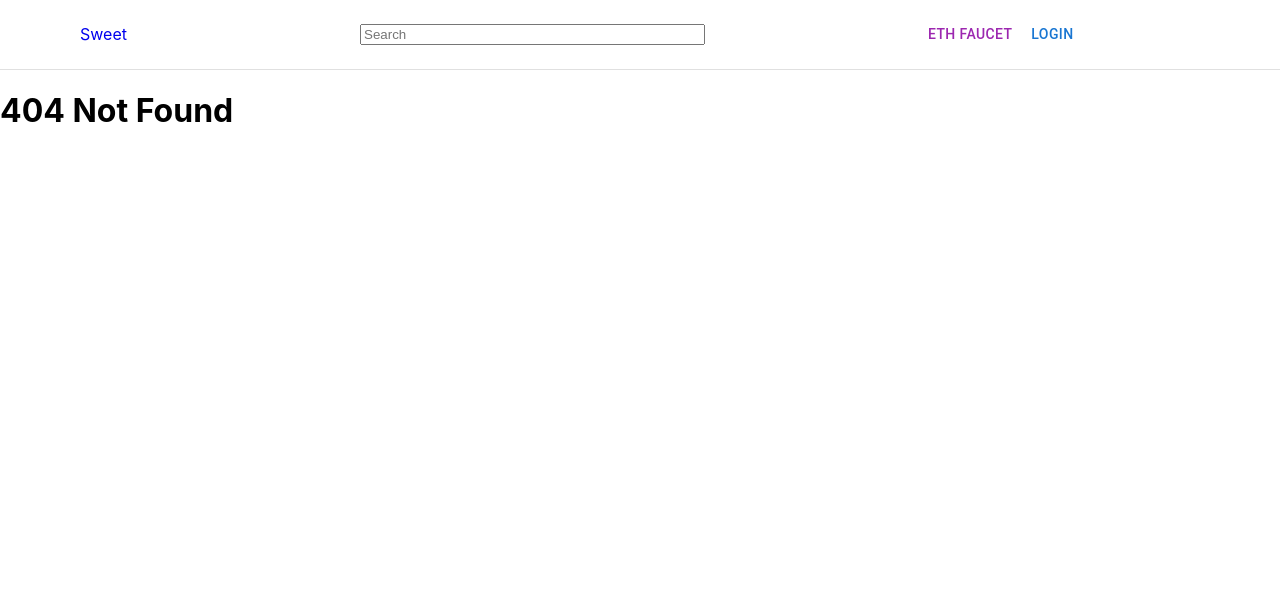
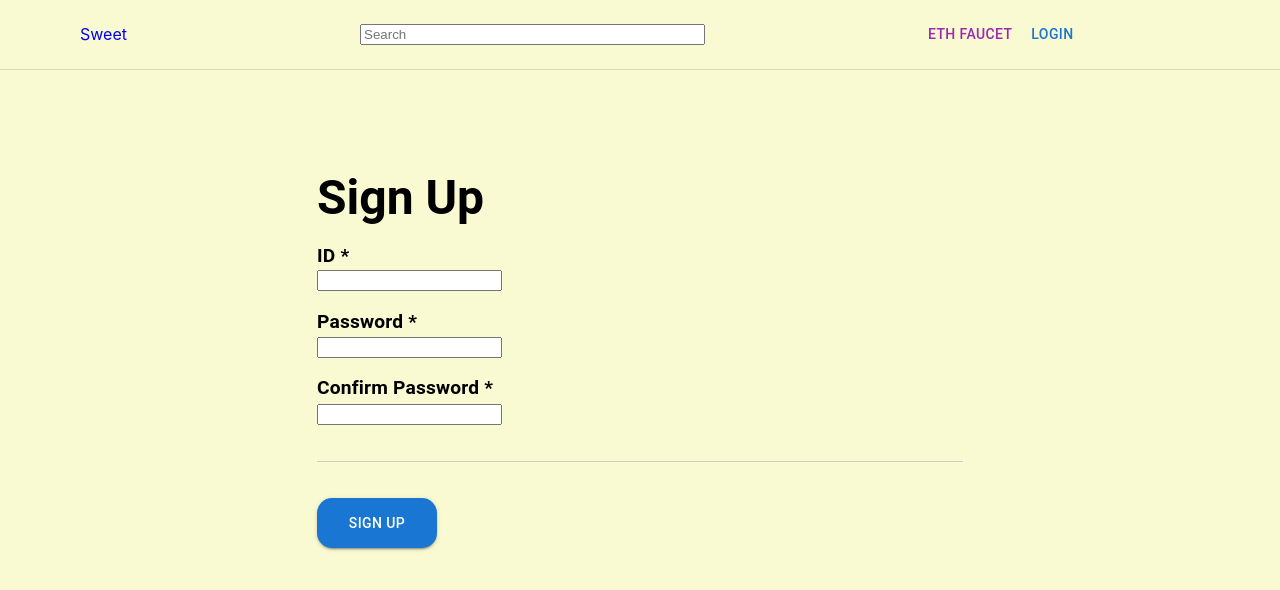
Before and after one commit to codestates-beb/beb-09-second-blockpink, a React (Create React App) app in the folder client/: page /signup in a window 1280 px wide. Before the commit this address had no page. Shown: the top 590 px of the page. Built offline with nearby package versions, Linux system fonts and the light colour scheme.

Commit message:
SignUp page update

```diff
--- a/client/src/App.js
+++ b/client/src/App.js
@@ -10,6 +10,7 @@ import WritePage from "./pages/WritePage";
 import DetailPage from "./pages/DetailPage";
 import MintPage from "./pages/MintPage";
 import NotFound from "./pages/NotFound";
+import SignUpPage from "./pages/SignUpPage";
 
 export default function App() {
   return (
@@ -23,6 +24,7 @@ export default function App() {
           <Route path=":id"></Route>
         </Route>
         <Route path="/mint" element={<MintPage />}></Route>
+        <Route path="/signup" element={<SignUpPage />}></Route>
         <Route path="*" element={<NotFound />}></Route>
       </Routes>
     </Router>
--- /dev/null
+++ b/client/src/assets/SignUpPage.css
@@ -0,0 +1,14 @@
+.signupContainer {
+    width: 100%;
+    padding: 30px;
+    display: grid;
+    grid-template-columns: 1fr 1fr;
+    justify-content: center;
+  }
+
+.hide {
+    display: none;
+  }
+body {
+    background-color: lightgoldenrodyellow;
+  }
--- a/client/src/pages/MyPage.js
+++ b/client/src/pages/MyPage.js
@@ -4,7 +4,7 @@ export default function MyPage() {
   return (
     <div>
     <div>
-            <Banner/>
+            {/* <Banner/>
             <ProfileImg/>
             <UserInfo/>
             <Item/>
@@ -13,7 +13,7 @@ export default function MyPage() {
               <UserBBanner/>
               <UserBInfo/>
               <button>Send Tokens</button>
-            </div>
+            </div> */}
     </div>
     </div>
   );
--- a/client/src/pages/SignUpPage.js
+++ b/client/src/pages/SignUpPage.js
@@ -1,70 +1,137 @@
-import React from "react";
+import React, { useState } from "react";
+import {
+    Box,
+    Button,
+    Typography,
+  } from '@mui/material';
+import "../assets/SignUpPage.css";
 
-const SignUp = () => {
+const SignUpPage = () => {
+  const [username, setUsername] = useState("");
+  const [password, setPassword] = useState("");
+  const [passwordRetype, setPasswordRetype] = useState("");
+  const [mismatch, setMismatch] = useState(false);
+  const [failureMessage, setFailureMessage] = useState(false);
+  const [successMessage, setSuccessMessage] = useState(false);
 
-    return (
-        <div>
-            <div>
-                <h1>Sign Up</h1>
-                <label>ID</label>
-                <input type="text" id="username"/>
-                <div class="failure-message hide">ID should be longer than 4 characters</div>
-                <div class="success-message hide">You can use this ID</div>
+  const handleUsernameChange = (event) => {
+    const value = event.target.value;
+    setUsername(value);
 
-                <label>Password</label>
-                <input type="password" id="password"/>
+    if (isMoreThan4Length(value)) {
+      setFailureMessage(false);
+      setSuccessMessage(true);
+    } else {
+      setFailureMessage(true);
+      setSuccessMessage(false);
+    }
+  };
 
-                <label>Confirm Password</label>
-                <input type="password" id="password-retype"/>
-                <div class="mismatch-message hide"></div>
+  const handlePasswordChange = (event) => {
+    setPassword(event.target.value);
+    checkPasswordMatch(event.target.value, passwordRetype);
+  };
 
-                <button>Sign Up</button>
+  const handlePasswordRetypeChange = (event) => {
+    setPasswordRetype(event.target.value);
+    checkPasswordMatch(password, event.target.value);
+  };
+
+  const checkPasswordMatch = (password1, password2) => {
+    if (password1 === password2) {
+      setMismatch(false);
+    } else {
+      setMismatch(true);
+    }
+  };
+
+  const isMoreThan4Length = (value) => {
+    return value.length >= 4;
+  };
+
+  return (
+    <Box
+      sx={{
+        display: 'flex',
+        flexDirection: 'column',
+        alignItems: 'center',
+        gap: 2,
+        width: '646px',
+        maxWidth: '100%',
+        margin: '0 auto',
+        marginTop: '100px',
+      }}
+    >
+      <Box sx={{ alignSelf: 'flex-start' }}>
+        <Typography variant="h3" sx={{ fontWeight: 'bold' }}>Sign Up</Typography>
+      </Box>
+      <Box sx={{ alignSelf: 'flex-start' }}>
+        <Typography variant="caption" sx={{ fontSize: '0.8rem' }}>
+          <Box sx={{ alignSelf: 'flex-start' }}>
+            <Typography variant='body1' sx={{ fontWeight: 'bold', fontSize: '1.2rem' }}>
+              ID <span style={{ fontWeight: 'bold' }}>*</span>
+            </Typography>
+            <input
+              type="text"
+              id="username"
+              value={username}
+              onChange={handleUsernameChange}
+            />
+            <div className={failureMessage ? 'failure-message' : 'failure-message hide'}>
+              Your ID should be longer than 4 characters
             </div>
+            <div className={successMessage ? 'success-message' : 'success-message hide'}>
+              You can use this ID
+            </div>
+            </Box>
+        </Typography>
+      </Box>
+
+      <Box sx={{ alignSelf: 'flex-start' }}>
+        <Typography variant='body1' sx={{ fontWeight: 'bold', fontSize: '1.2rem' }}>
+          Password <span style={{ fontWeight: 'bold' }}>*</span>
+        </Typography>
+        <input
+          type="password"
+          id="password"
+          value={password}
+          onChange={handlePasswordChange}
+        />
+      </Box>
+
+      <Box sx={{ alignSelf: 'flex-start' }}>
+        <Typography variant='body1' sx={{ fontWeight: 'bold', fontSize: '1.2rem' }}>
+          Confirm Password <span style={{ fontWeight: 'bold' }}>*</span>
+        </Typography>
+        <input
+          type="password"
+          id="password-retype"
+          value={passwordRetype}
+          onChange={handlePasswordRetypeChange}
+        />
+        <div className={mismatch ? 'mismatch-message' : 'mismatch-message hide'}>
+          Passwords do not match
         </div>
-    );
+      </Box>
+      <Box
+        sx={{
+          borderBottom: '1px solid rgb(204, 204, 204)',
+          width: '100%',
+          margin: '20px 0'
+        }}
+      ></Box>
+      <Button
+        variant="contained"
+        sx={{
+          alignSelf: 'flex-start',
+          width: '120px',
+          height: '50px',
+          borderRadius: '15px'
+        }}
+      >
+        Sign Up
+      </Button>
+    </Box>
+  );
 };
-
-let elInputUsername = document.querySelector('#username')
-let elFailureMessage = document.querySelector('.failure-message')
-let elSuccessMessage = document.querySelector('.success-message')
-
-let elInputPassword = document.querySelector("#password")
-let elInputPasswordRetype = document.querySelector("#password-retype")
-let mismatchMessage = document.querySelector(".mismatch-message")
-
-elInputPasswordRetype.onkeyup = function () {
-  if (isMatch(elInputPassword.value, elInputPasswordRetype.value)) {
-    mismatchMessage.classList.add('hide');
-  } else {
-    mismatchMessage.classList.remove('hide')
-  }
-}
-
-elInputUsername.onkeyup = function () {
-  console.log(elInputUsername.value)
-
-if (isMoreThan4Length(elInputUsername.value)) {
-  elSuccessMessage.classList.remove('hide')
-  elFailureMessage.classList.add('hide')
-}
-else {
-  elSuccessMessage.classList.add('hide')
-  elFailureMessage.classList.remove('hide')
-}
-}
-
-function isMoreThan4Length(value) {
-  return value.length >= 4
-}
-
-function isMatch (password1, password2) {
-  if (password1 === password2) {
-    return true;
-  } else {
-    return false;
-  }
-}
-
-
-
-export default SignUp;
+export default SignUpPage;
```
